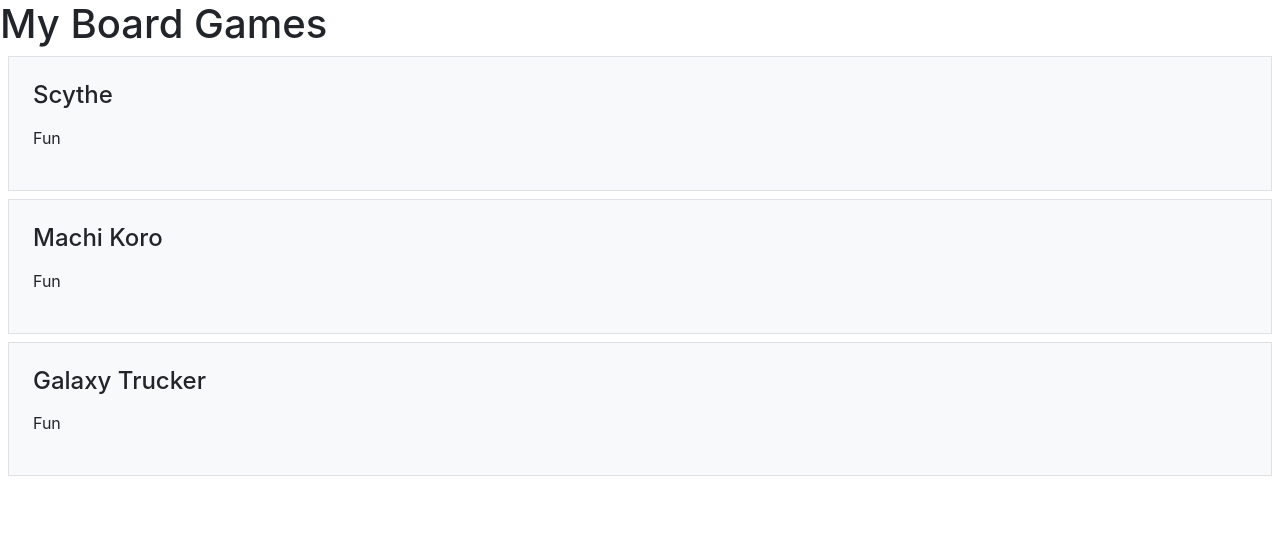
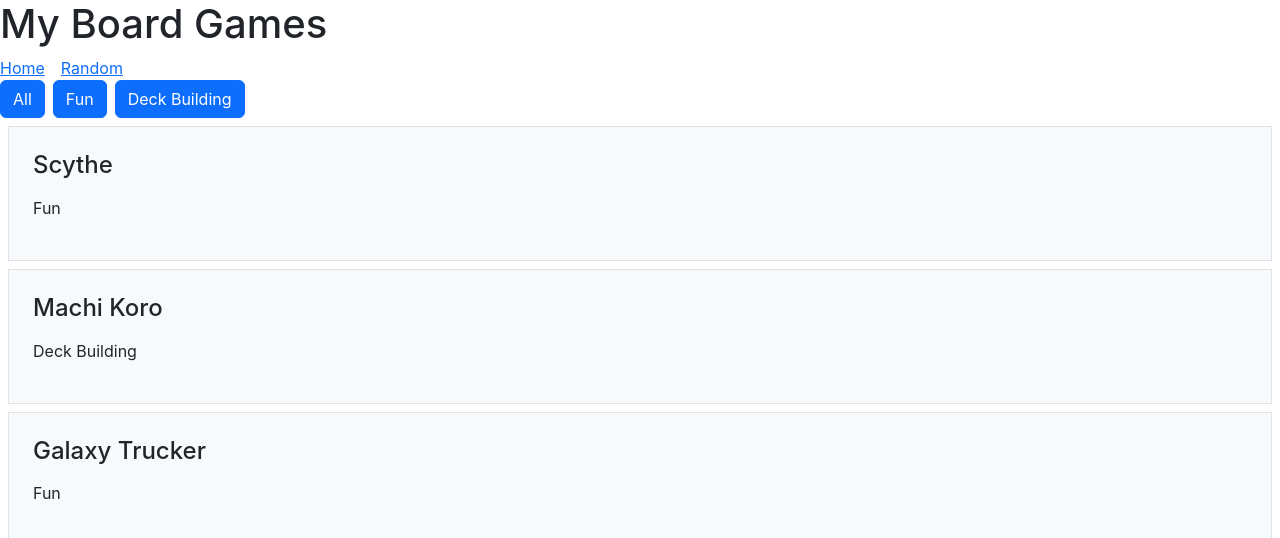
Before and after one commit to MicheleDS79/NuCamp-Portfolio-demo-version, a React (Create React App) app: page / in a window 1280 px wide. Shown: the top 538 px of the page. Built offline with nearby package versions, Linux system fonts and the light colour scheme.

Commit message:
Routes and Links

```diff
--- a/package.json
+++ b/package.json
@@ -9,6 +9,7 @@
     "bootstrap": "^5.3.3",
     "react": "^18.2.0",
     "react-dom": "^18.2.0",
+    "react-router-dom": "^6.22.3",
     "react-scripts": "5.0.1",
     "web-vitals": "^2.1.4"
   },
--- a/src/App.js
+++ b/src/App.js
@@ -1,31 +1,27 @@
-import GameCard from "./GameCard";
+import { useState } from "react";
+import { TEST_GAMES } from "./components/TEST_GAMES";
+import HomePage from "./components/HomePage";
+import RandomPage from "./components/RandomPage";
+import { Link, Route, Routes } from "react-router-dom";
 
-const gamesList = [ // This format is strictly an example from the Video - Compile your own!
-  {
-    id: 0,
-    name: "Scythe",
-    rating: null,
-    category: "Fun"
-  },
-  {
-    id: 0,
-    name: "Machi Koro",
-    rating: null,
-    category: "Fun"
-  },
-  {
-    id: 0,
-    name: "Galaxy Trucker",
-    rating: null,
-    category: "Fun"
-  },
-]
 
 function App() {
+  const [gamesList, setGamesList] = useState( TEST_GAMES )
+
   return (
     <div>
       <h1>My Board Games</h1>
-      { gamesList.map( g => <GameCard game={g} />)}
+      <Link to="/" className="btn-link me-3">Home</Link>
+      <Link to="random" >Random</Link>
+      <Routes>
+        <Route path="/" element={ <HomePage gamesList={gamesList}/> } />
+       <Route path="/random" element={  <RandomPage gamesList={gamesList}/> }/>
+      </Routes>
+
+
+
+
+
     </div>
   );
 }
--- a/src/GameCard.js
+++ b/src/components/GameCard.js
@@ -1,3 +1,4 @@
+
 
 function GameCard(props) {
     return (
@@ -9,4 +10,4 @@
     )
 }
 
-export default GameCard
+export default GameCard;
--- /dev/null
+++ b/src/components/GamePage.js
@@ -0,0 +1,5 @@
+export default function GamePage() {
+    return (
+        <div>Game</div>
+    )
+}
--- /dev/null
+++ b/src/components/HomePage.js
@@ -0,0 +1,26 @@
+import { useState } from "react"
+import GameCard from "./GameCard"
+
+
+export default function HomePage({ gamesList }) {
+    const [categoryFilter, setCategoryFilter] = useState("All")
+
+    let filteredGames
+    if(categoryFilter === "All" ) {
+      filteredGames = gamesList
+    }
+    else {
+        filteredGames = gamesList.filter(game => game.category === categoryFilter)
+  }
+
+    return (
+        <div>
+            <div>
+        <button className="btn btn-primary me-2"onClick={() => setCategoryFilter("All")}>All</button>
+        <button className="btn btn-primary me-2"onClick={() => setCategoryFilter("Fun")}>Fun</button>
+        <button className="btn btn-primary me-2"onClick={() => setCategoryFilter("Deck Building")}>Deck Building</button>
+      </div>
+        {filteredGames.map(g => <GameCard game={g} />)}
+        </div>
+    )
+}
--- /dev/null
+++ b/src/components/RandomPage.js
@@ -0,0 +1,10 @@
+export default function RandomPage({ gamesList }) {
+
+    const randomGame = gamesList[ Math.floor(Math.random() * gamesList.length) ]
+    return (
+        <div>
+            <h5>You should play...</h5>
+            <h2 className="display-1">{randomGame.name}</h2>
+        </div>
+    )
+}
--- /dev/null
+++ b/src/components/TEST_GAMES.js
@@ -0,0 +1,21 @@
+export const TEST_GAMES = [ // This format is strictly an example from the Video - Compile your own!
+
+{
+    id: 0,
+    name: "Scythe",
+    rating: null,
+    category: "Fun"
+  },
+  {
+    id: 0,
+    name: "Machi Koro",
+    rating: null,
+    category: "Deck Building"
+  },
+  {
+    id: 0,
+    name: "Galaxy Trucker",
+    rating: null,
+    category: "Fun"
+  },
+]
--- a/src/index.js
+++ b/src/index.js
@@ -4,11 +4,15 @@
 import './index.css';
 import App from './App';
 import reportWebVitals from './reportWebVitals';
+import { BrowserRouter } from 'react-router-dom';
 
 const root = ReactDOM.createRoot(document.getElementById('root'));
 root.render(
   <React.StrictMode>
+    <BrowserRouter>
     <App />
+    </BrowserRouter>
+
   </React.StrictMode>
 );
 
```
Also changed, not shown: 2 other files (tests, documents, lock files or other folders).
